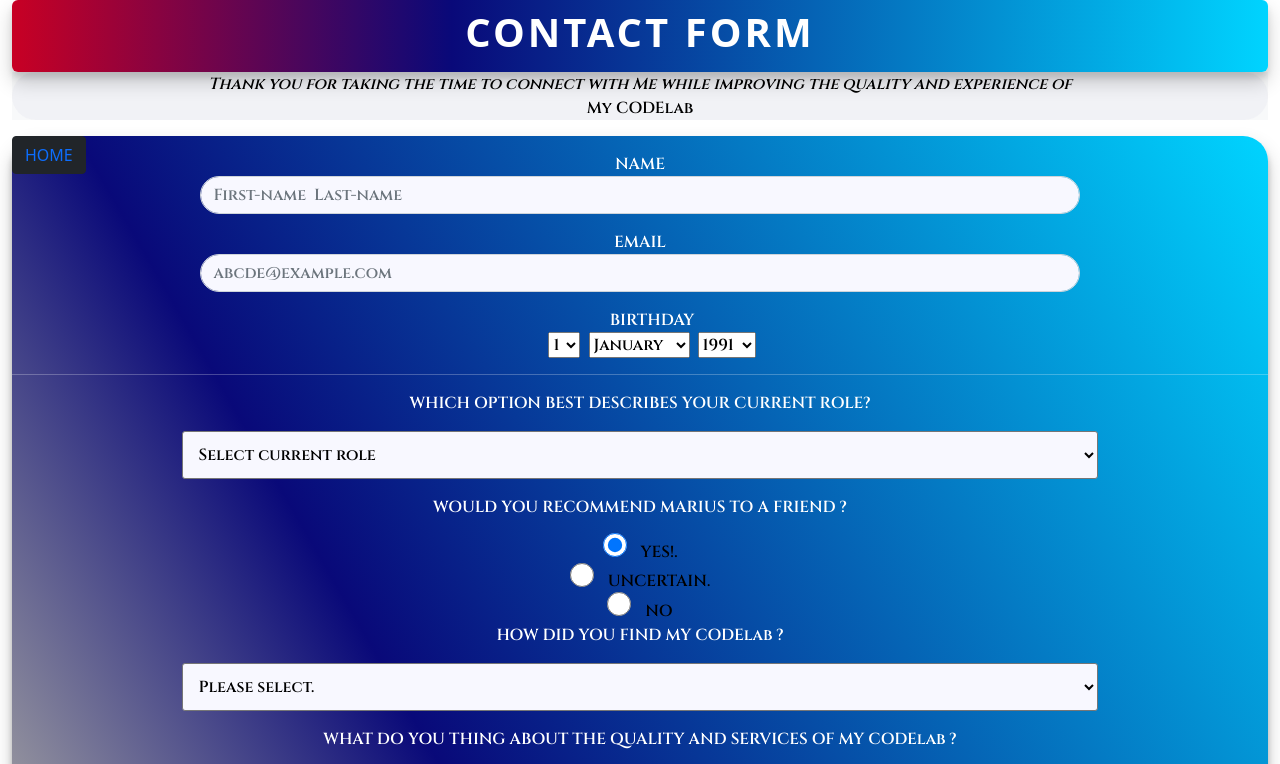
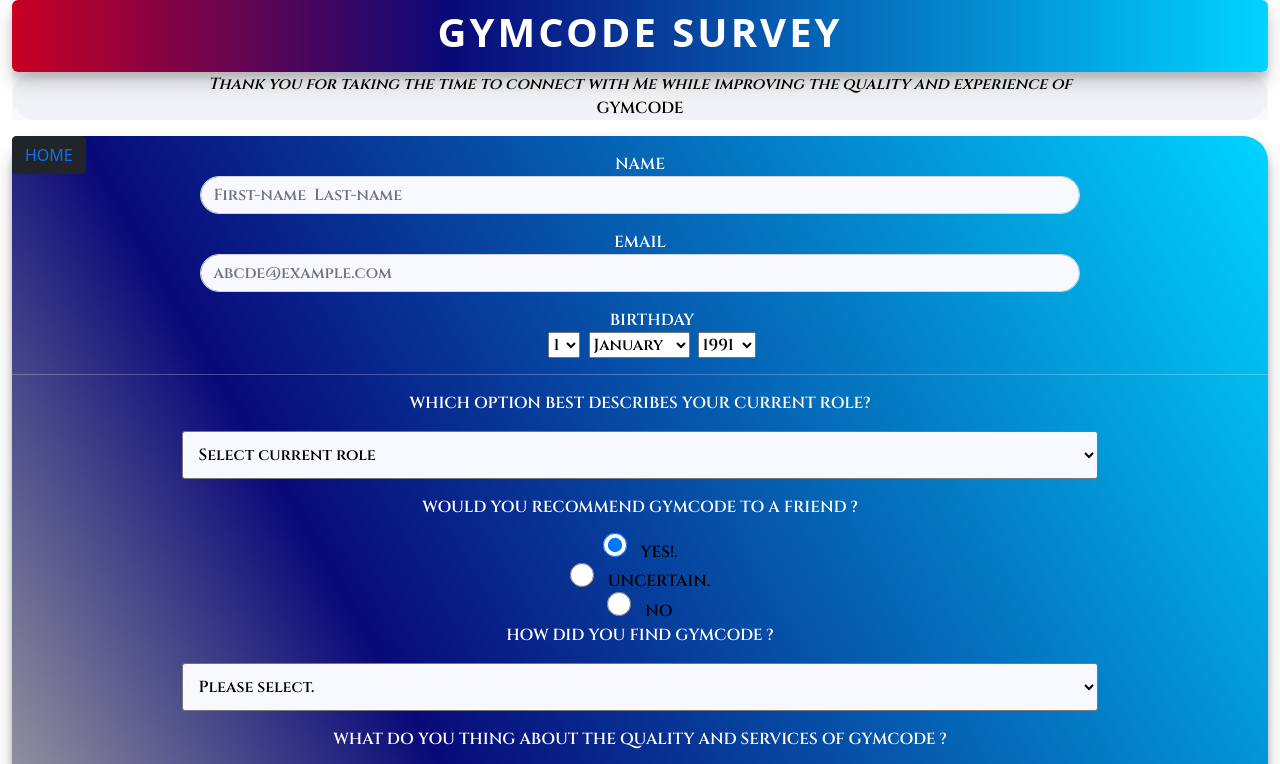
Before and after one commit to Goldmyn/MARIUS_PORTFOLIO, a plain HTML site: page survey.html in a window 1280 px wide. Shown: the top 764 px of the page. Drawn offline with Linux system fonts and the light colour scheme.

Commit message:
Changes to be committed: 	modified:   portfolio.css 	modified:   survey.html

```diff
--- a/portfolio.css
+++ b/portfolio.css
@@ -69,7 +69,7 @@
 }
 .footer {
   display: flex;
-  background-color: rgba(2, 20, 210, 0.2);
+  background-color: rgba(211, 213, 231, 0.2);
   margin-top: 0.3em;
   font-weight: 800;
   font-family: 'Cinzel', serif;
--- a/survey.html
+++ b/survey.html
@@ -4,7 +4,7 @@
 	<meta charset="utf-8">
 	<meta name="viewport" content="width=device-width, initial-scale=1, shrink-to-fit=no" />
 
-	<title>Contact CODElab</title>
+	<title>GYMCODE SURVEY</title>
 
 	<link rel="stylesheet" type="text/css" href="css/bootstrap.css">
 	<link rel="stylesheet" type="text/css" href="survey.css">
@@ -17,7 +17,7 @@
 		<div class="row">
 			<div class="col">
 				<div class="text-center pt-2 pb-2" id="header">
-        		<h1 id="title"><strong>CONTACT FORM</strong></h1>
+        		<h1 id="title"><strong>GYMCODE SURVEY</strong></h1>
      		 </div>
 			</div>
 		</div>
@@ -29,7 +29,7 @@
         <p id="description">
           <strong>
             <em>Thank you for taking the time to connect with Me while improving the quality and experience of</em> <br>
-          <b>My CODElab</b><br>
+          <b>GYMCODE</b><br>
           </strong>
         </p></blockquote>
      	 	</div>
@@ -37,7 +37,7 @@
 		</div>
 
   <div class="position-fixed">
-    <div class="position-absolute top-0 start-2"><button type="button" class="btn btn-dark"><a href="portfolio.html" style="text-decoration: none;">HOME</a></button>
+    <div class="position-absolute top-0 start-2"><button type="button" class="btn btn-dark"><a href="index.html" style="text-decoration: none;">HOME</a></button>
     </div>
 </div>
 
@@ -110,7 +110,7 @@
           </select>
         </div>
         <div id="form-group" class="pt-3">
-          <p>WOULD YOU RECOMMEND <b>MARIUS</b> TO A FRIEND ?</p>
+          <p>WOULD YOU RECOMMEND <b>GYMCODE</b> TO A FRIEND ?</p>
           <label class="radio-text">
             <input
             name="recommend"
@@ -139,7 +139,7 @@
         </div>
 
         <div id="form-group">
-          <p>HOW DID YOU FIND MY <b>CODElab</b> ?</p>
+          <p>HOW DID YOU FIND <b>GYMCODE</b> ?</p>
           <select id="dropdown" class="drop-control" name="visit" required>
             <option disabled selected value>Please select.</option>
             <option value="regularly">RESEARCH</option>
@@ -150,7 +150,7 @@
           </select>
         </div>
         <div id="form-group" class="pt-3">
-          <p>WHAT DO YOU THING ABOUT THE QUALITY AND SERVICES OF MY <b>CODElab</b> ?</p>
+          <p>WHAT DO YOU THING ABOUT THE QUALITY AND SERVICES OF <b>GYMCODE</b> ?</p>
           <textarea class="comment" name="comment" rows="11" cols="39" placeholder="Your honesty is appreciated." required></textarea>
         </div>
         <button id="submit" class="btn btn-outline-light mb-2 mt-3">
```
